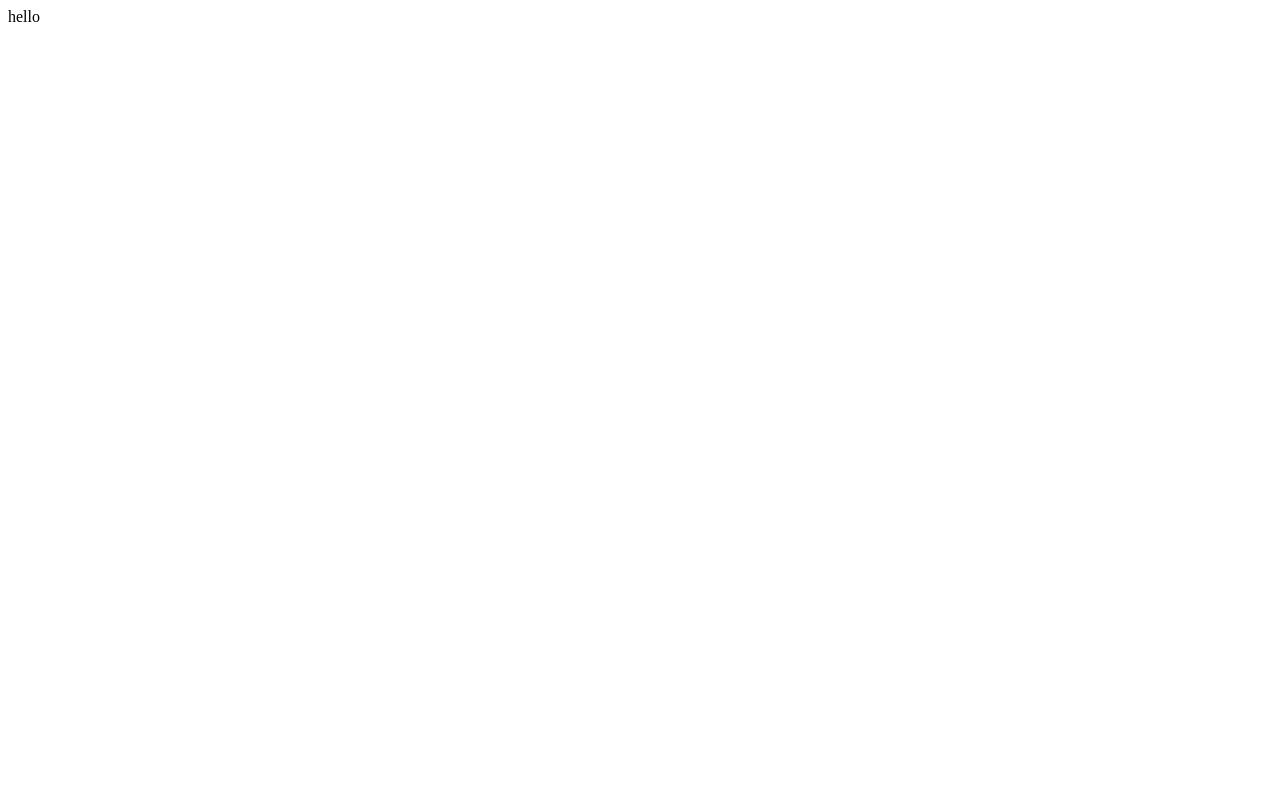
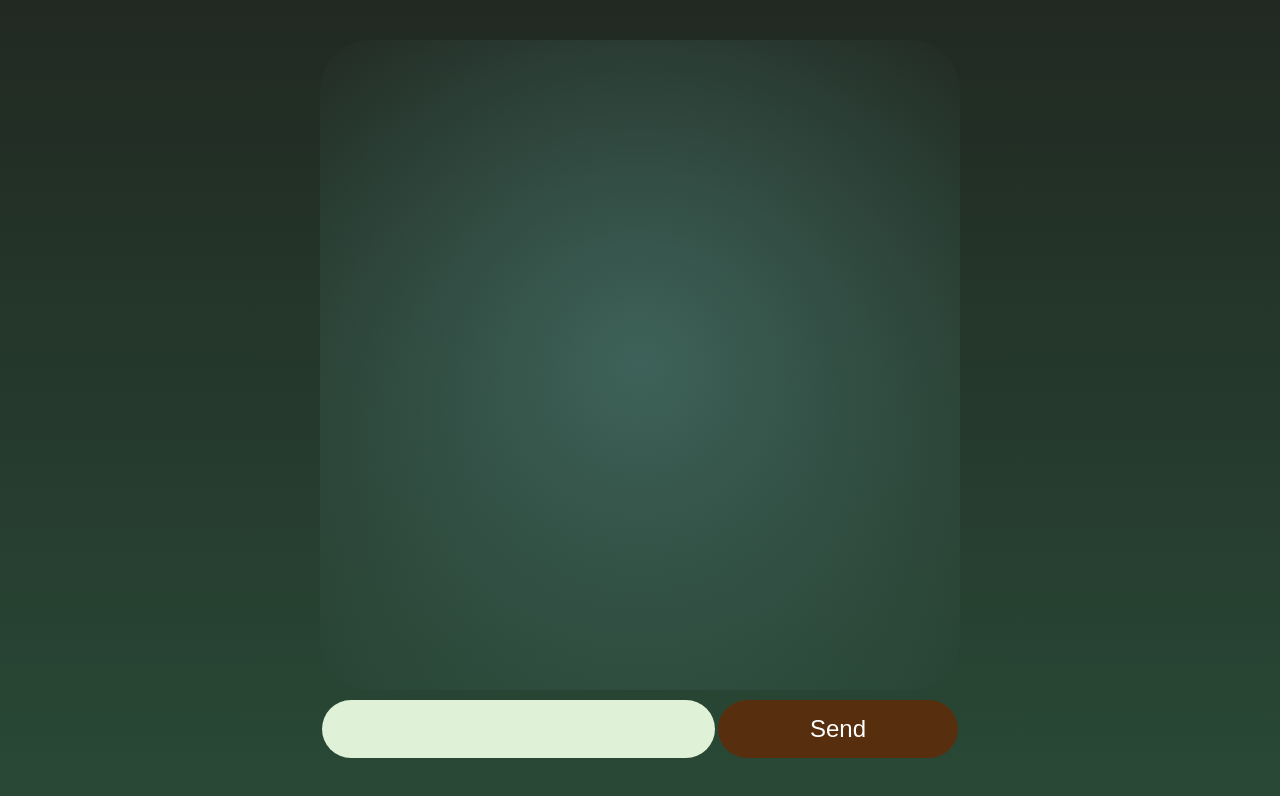
Before and after one commit to Moh1tsingh/GigaChat, a React (Vite) app: page / in a window 1280 px wide. Shown: the top 796 px of the page. Built offline with nearby package versions, Linux system fonts and the light colour scheme.

Commit message:
changed codebase to react

```diff
--- a/src/App.tsx
+++ b/src/App.tsx
@@ -6,7 +6,19 @@ function App()
   return (
 		<>
 			<div>
-				hello
+					<div class="main">
+						<div class="chatbox">
+
+								<div class="messagebox">
+
+								</div>
+								<div class="inputbox">
+									<input type="text"></input>
+									<button>Send</button>
+								</div>
+
+						</div>
+				</div>
 			</div>
 		</>
   )
--- a/src/index.css
+++ b/src/index.css
@@ -0,0 +1,75 @@
+*{
+    margin: 0;
+    padding: 0;
+}
+
+.main{
+    margin: 0;
+    padding: 0;
+    display: flex;
+    flex-direction: column;
+    align-items: center;
+    justify-content: center;
+    height: 100vh;
+    background:linear-gradient(#212922 , #294936 )
+
+}
+
+.chatbox{
+    display: flex;
+    flex-direction: column;
+    margin: auto;
+    width: 50%;
+    height: 90vh;
+    padding: 10px;
+    gap: 1vh;
+
+}
+
+.messagebox{
+    flex: 1 0 0;
+    background-color: #3E6259;
+    border-radius: 50px;
+    background: radial-gradient(farthest-corner,#3E6259 , transparent)
+}
+
+.inputbox{
+    height: 10vh;
+    flex: 0 0 35px ;
+    gap: 3px;
+    display: flex;
+    margin: 2px;
+
+
+}
+
+input{
+    flex: 1 0 0;
+    font-size: 1.5rem;
+    border-radius: 500px;
+    padding: 15px;
+    /* border: 1px solid black ; */
+    border: none;
+    background: #dff2d8;
+
+}
+input:focus-visible{
+    border: none;
+    outline: none;
+}
+
+button{
+    width: 30vh;
+    border-radius: 500px;
+    border: none;
+    color: white;
+    background: #582f0e;
+    transition: 0.1s;
+    font-size:x-large;
+
+}
+button:hover{
+
+    background: #7f4f24;
+
+}
```
